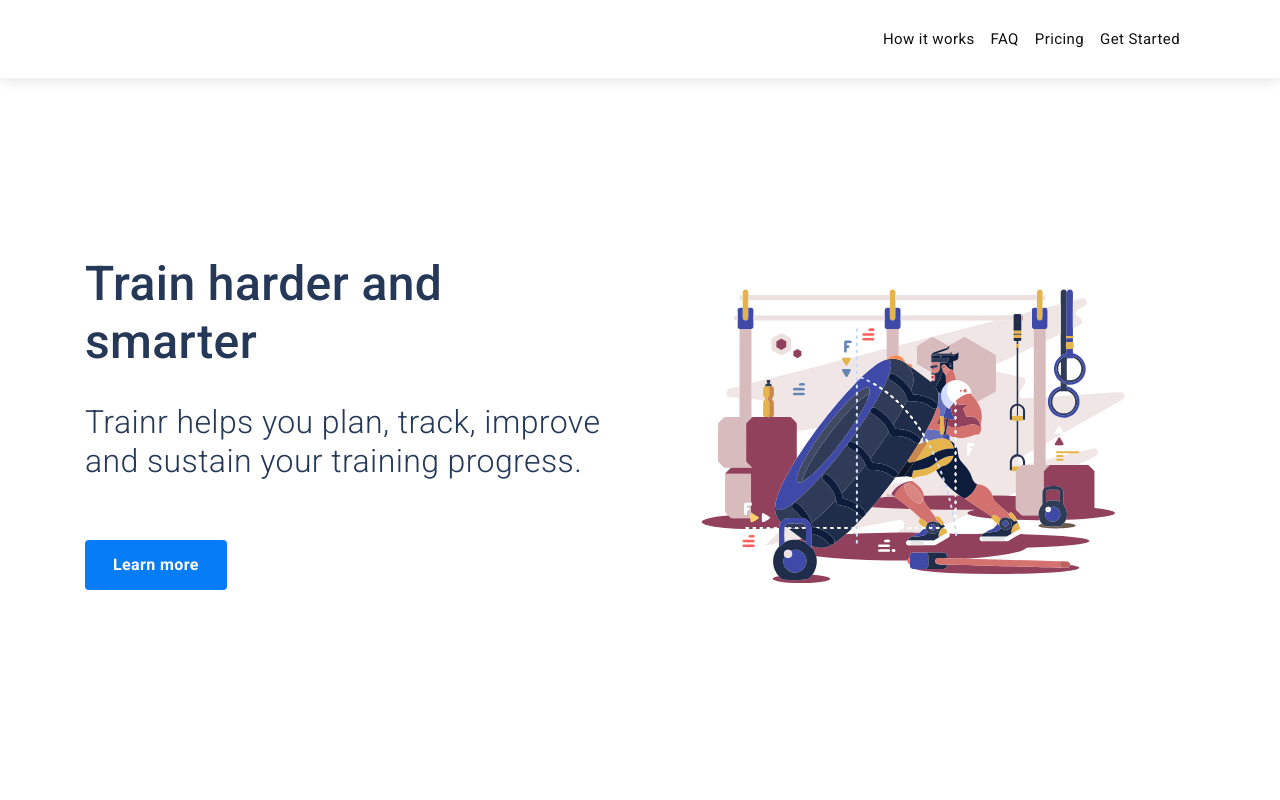
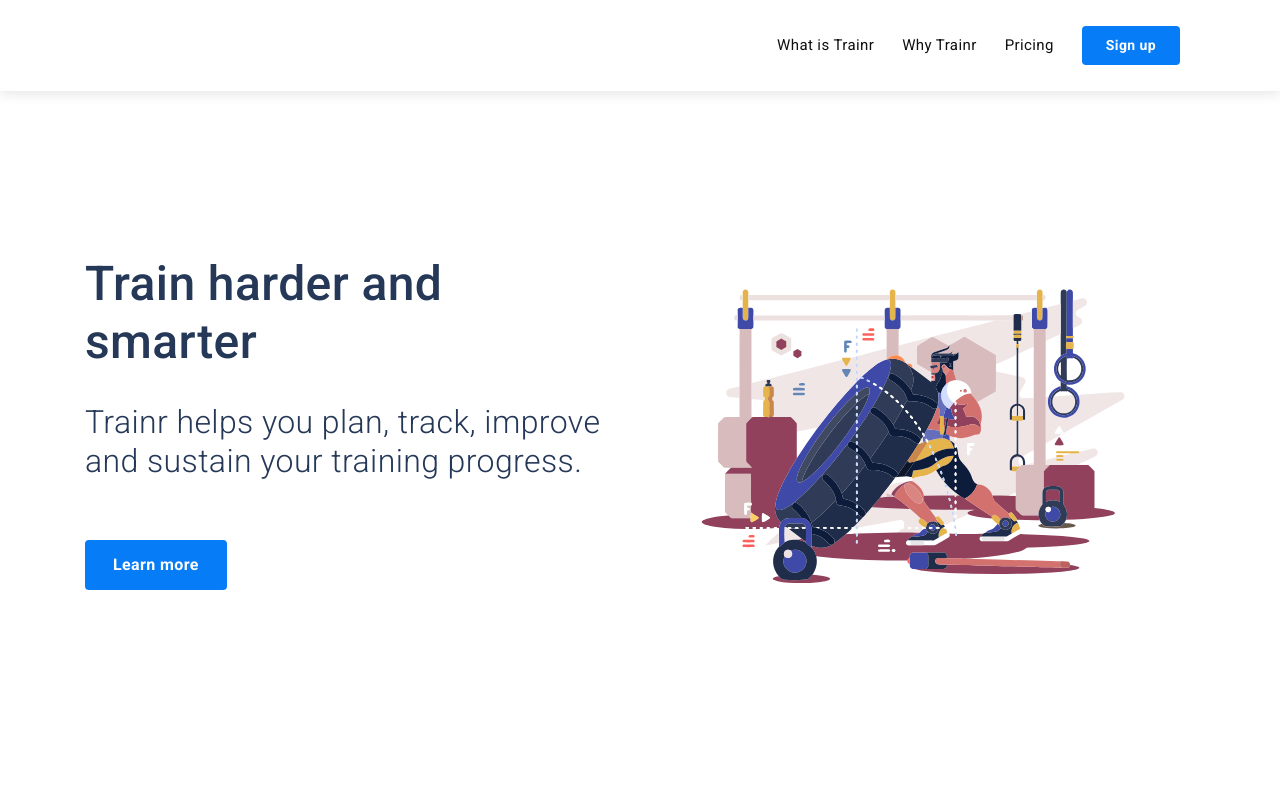
Before and after one commit to alexdevero/trainr-web-app-landing-page, a Next.js app: page / in a window 1280 px wide. Shown: the top 800 px of the page. Built offline with nearby package versions, Linux system fonts and the light colour scheme.

Commit message:
Update nav links

```diff
--- a/components/nav.tsx
+++ b/components/nav.tsx
@@ -2,13 +2,16 @@ import React from 'react'
 import Link from 'next/link'
 import AnchorLink from 'react-anchor-link-smooth-scroll'
 
+import { colors } from '../constants/theme'
+
 const links = [
-  // { href: '#benefits', label: 'Benefits', key: '' },
-  { href: '#howItWorks', label: 'How it works', key: '' },
-  { href: '#faq', label: 'FAQ', key: '' },
-  { href: '#pricing', label: 'Pricing', key: '' },
+  { href: '#intro', label: 'What is Trainr', key: 'keyBenefits' },
+  { href: '#benefits', label: 'Why Trainr', key: 'keyBenefits' },
+  // { href: '#howItWorks', label: 'How it works', key: '' },
+  { href: '#pricing', label: 'Pricing', key: 'keyPricing' },
+  // { href: '#faq', label: 'FAQ', key: '' },
   // { href: '#testimonials', label: 'Testimonials', key: '' },
-  // { href: '#signUp', label: 'Sign up', key: '' },
+  // { href: '#signUp', label: 'Sign up', key: 'keySignUp' },
 ].map(link => {
   link.key = `nav-link-${link.href}-${link.label}`
   return link
@@ -27,13 +30,13 @@ const Nav = () => (
 
           {links.map(({ key, href, label }) => (
             <li key={key}>
-              <AnchorLink style={{ textDecoration: 'none' }} href={href}><span>{label}</span></AnchorLink>
+              <AnchorLink offset="80%" style={{ textDecoration: 'none' }} href={href}><span>{label}</span></AnchorLink>
             </li>
           ))}
 
           <li>
-            <AnchorLink style={{ textDecoration: 'none' }} href='#pricing'>
-              <span>Get Started</span>
+            <AnchorLink style={{ textDecoration: 'none' }} href='#signUp'>
+              <span className="nav__cta">Sign up</span>
             </AnchorLink>
           </li>
         </ul>
@@ -71,7 +74,12 @@ const Nav = () => (
 
       li {
         display: flex;
+        align-items: center;
         padding: 6px 8px;
+      }
+
+      li + li {
+        margin-left: 12px;
       }
 
       li:last-child {
@@ -87,6 +95,23 @@ const Nav = () => (
       li span:hover {
         color: #067df7;
       }
+
+      li .nav__cta,
+      li .nav__cta:hover {
+        color: ${colors.white};
+      }
+
+      li .nav__cta {
+        display: flex;
+        padding: 8px 24px;
+        font-size: 14px;
+        font-weight: 700;
+        text-decoration: none;
+        background: ${colors.primary};
+        border: 0;
+        border-radius: 4px;
+        cursor: pointer;
+      }
     `}</style>
   </header>
 )
```
